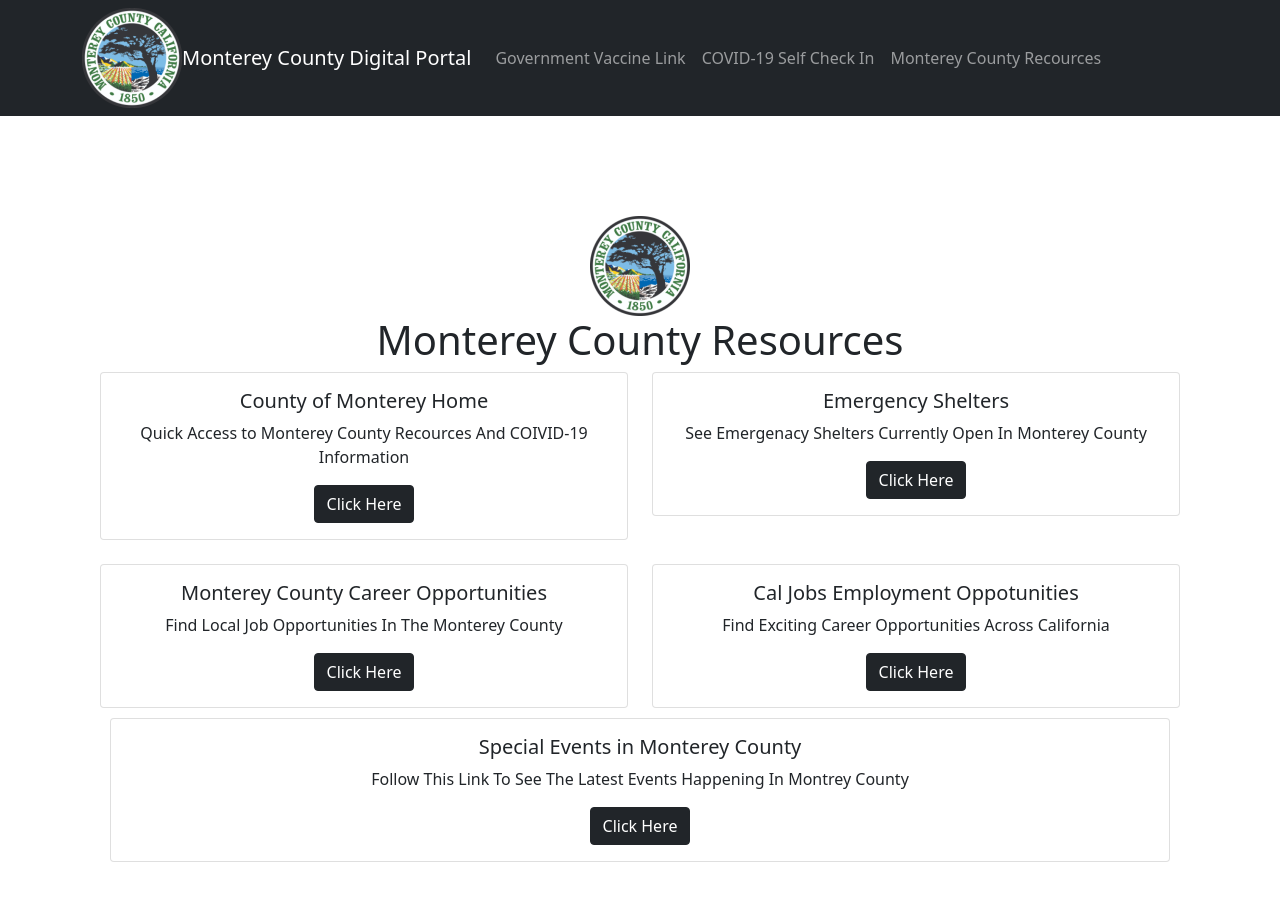
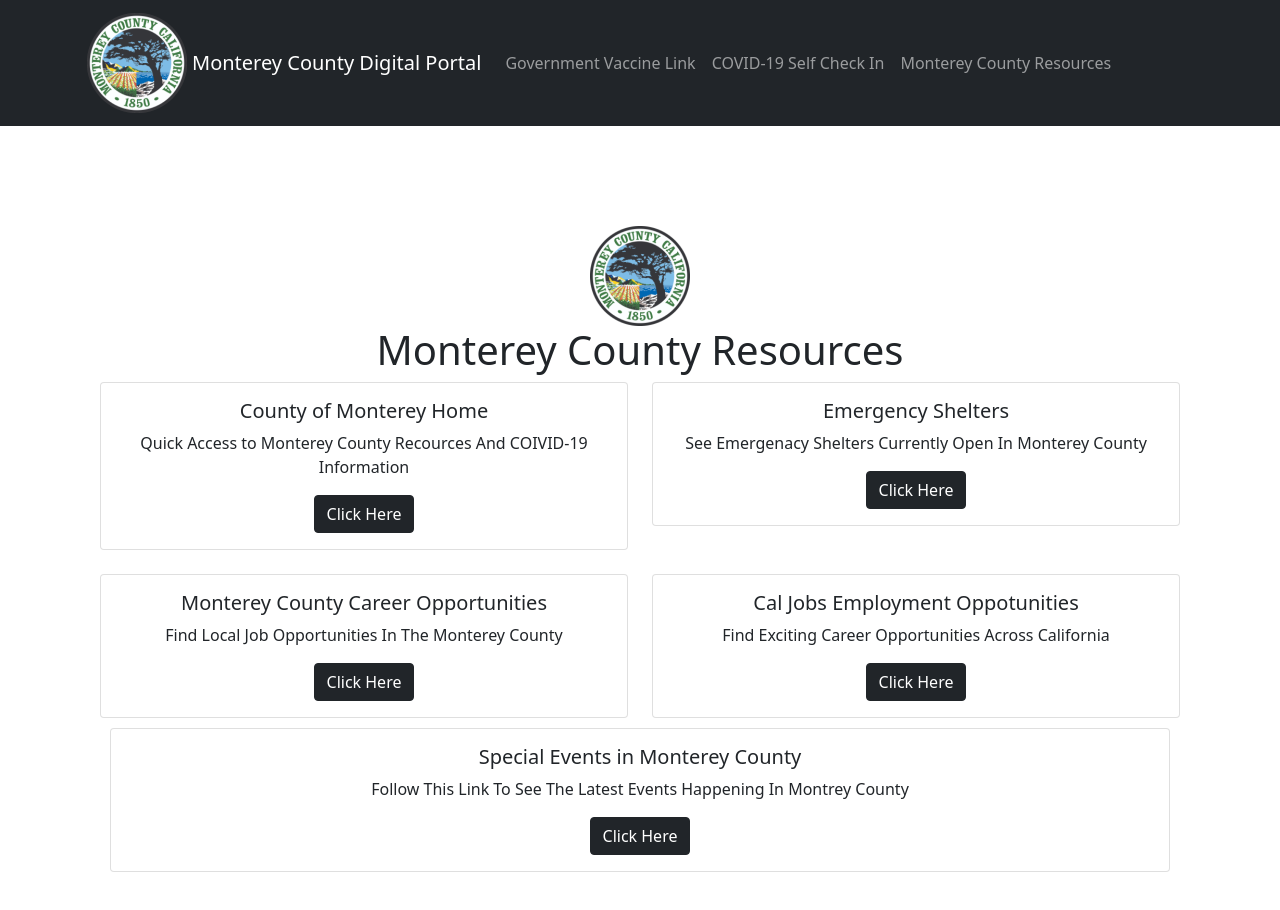
Before and after one commit to christianlMaldonado/tempCovidLogin, a React (Create React App) app in the folder login/: page /CountySites in a window 1280 px wide. Shown: the top 910 px of the page. Built offline with nearby package versions, Linux system fonts and the light colour scheme.

Commit message:
Spell Check

```diff
--- a/login/src/Components/NavMenu.jsx
+++ b/login/src/Components/NavMenu.jsx
@@ -8,14 +8,14 @@
         <>
             <Navbar collapseOnSelect expand="lg" bg="dark" variant="dark">
                 <Container>
-                    <img src={Logo} alt="countyLogo"/>
+                    <img src={Logo} alt="countyLogo" style={{padding: 5}}/>
                     <Navbar.Brand href="/">Monterey County Digital Portal</Navbar.Brand>
                     <Navbar.Toggle aria-controls="responsive-navbar-nav" />
                         <Navbar.Collapse id="responsive-navbar-nav">
                             <Nav className="me-auto">
                                 <Nav.Link href="/">Government Vaccine Link</Nav.Link>
                                 <Nav.Link href="/SelfCheck">COVID-19 Self Check In </Nav.Link>
-                                <Nav.Link href="/CountySites">Monterey County Recources</Nav.Link>
+                                <Nav.Link href="/CountySites">Monterey County Resources</Nav.Link>
                             </Nav>
                         </Navbar.Collapse>
                 </Container>
```
